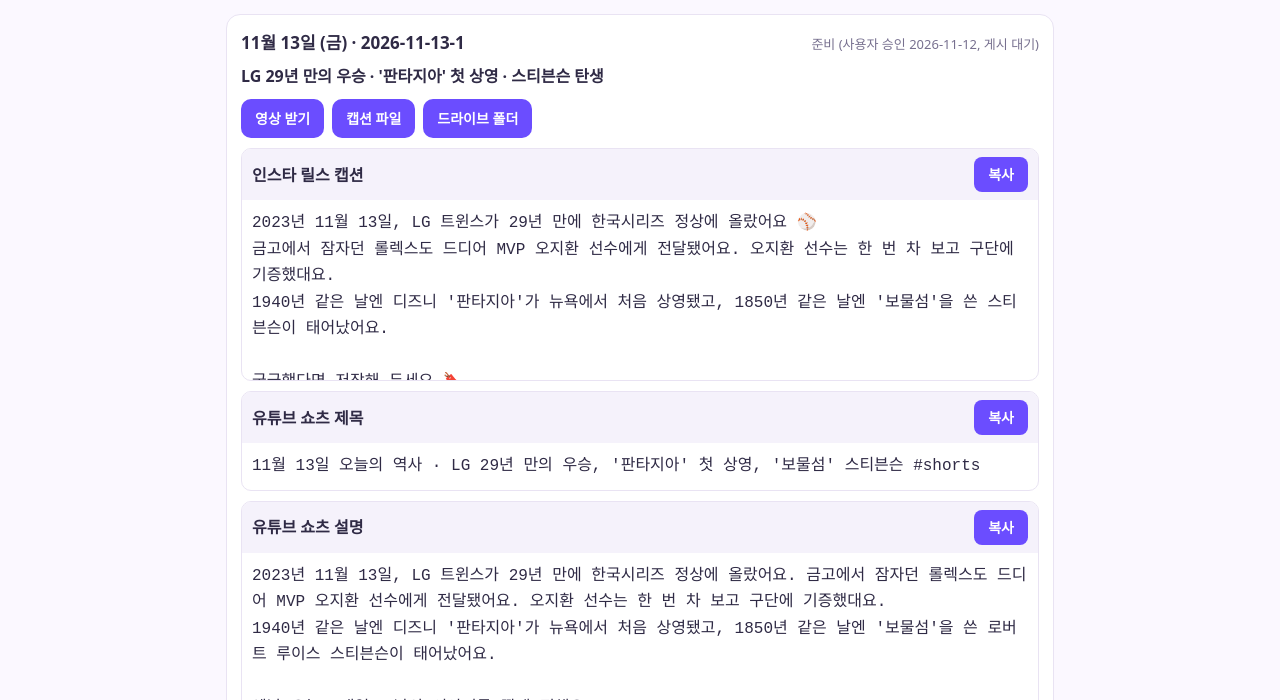
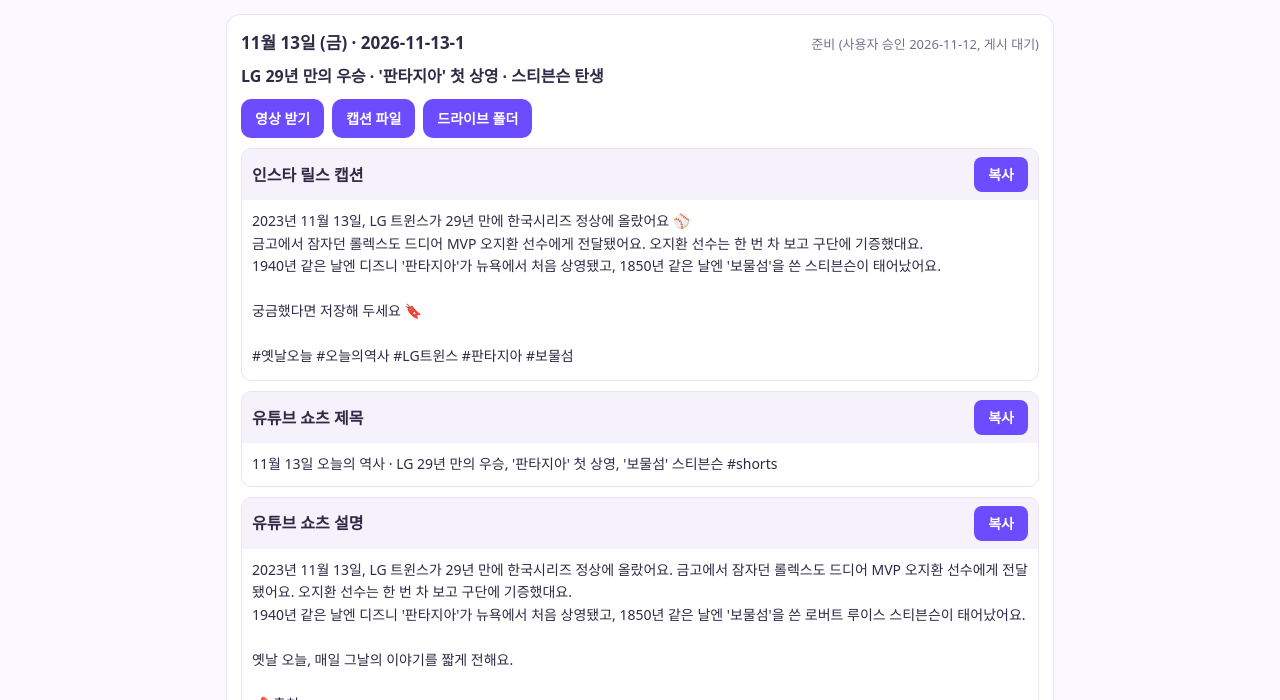
Before and after one commit to luckyho8/onthisday-site, a plain HTML site: page index.html in a window 1280 px wide. Shown: the part 100-800 px from the top of the page. Drawn offline with Linux system fonts and the light colour scheme.

Commit message:
작업판 갱신

```diff
--- a/index.html
+++ b/index.html
@@ -25,7 +25,7 @@ main{max-width:860px;margin:0 auto;padding:16px}
 .cp{border:1px solid var(--line);border-radius:10px;margin:10px 0;overflow:hidden}
 .cph{display:flex;justify-content:space-between;align-items:center;padding:8px 10px;background:var(--code)}
 .cph button{border:0;border-radius:8px;background:var(--accent);color:#fff;font:inherit;font-size:14px;font-weight:600;padding:6px 14px;cursor:pointer}
-pre{margin:0;padding:10px;white-space:pre-wrap;word-break:break-word;font:14px/1.6 inherit;max-height:180px;overflow:auto}
+pre{margin:0;padding:10px;white-space:pre-wrap;word-break:break-word;font-family:inherit;font-size:14px;line-height:1.6;max-height:180px;overflow:auto}
 details{margin-top:8px;font-size:14px}summary{cursor:pointer;color:var(--sub)}
 .doc h1{font-size:22px}.doc h2{font-size:19px;margin-top:28px;border-top:1px solid var(--line);padding-top:18px}.doc h3{font-size:17px}
 .doc table{border-collapse:collapse;width:100%;display:block;overflow-x:auto;font-size:14px;margin:10px 0}
```
